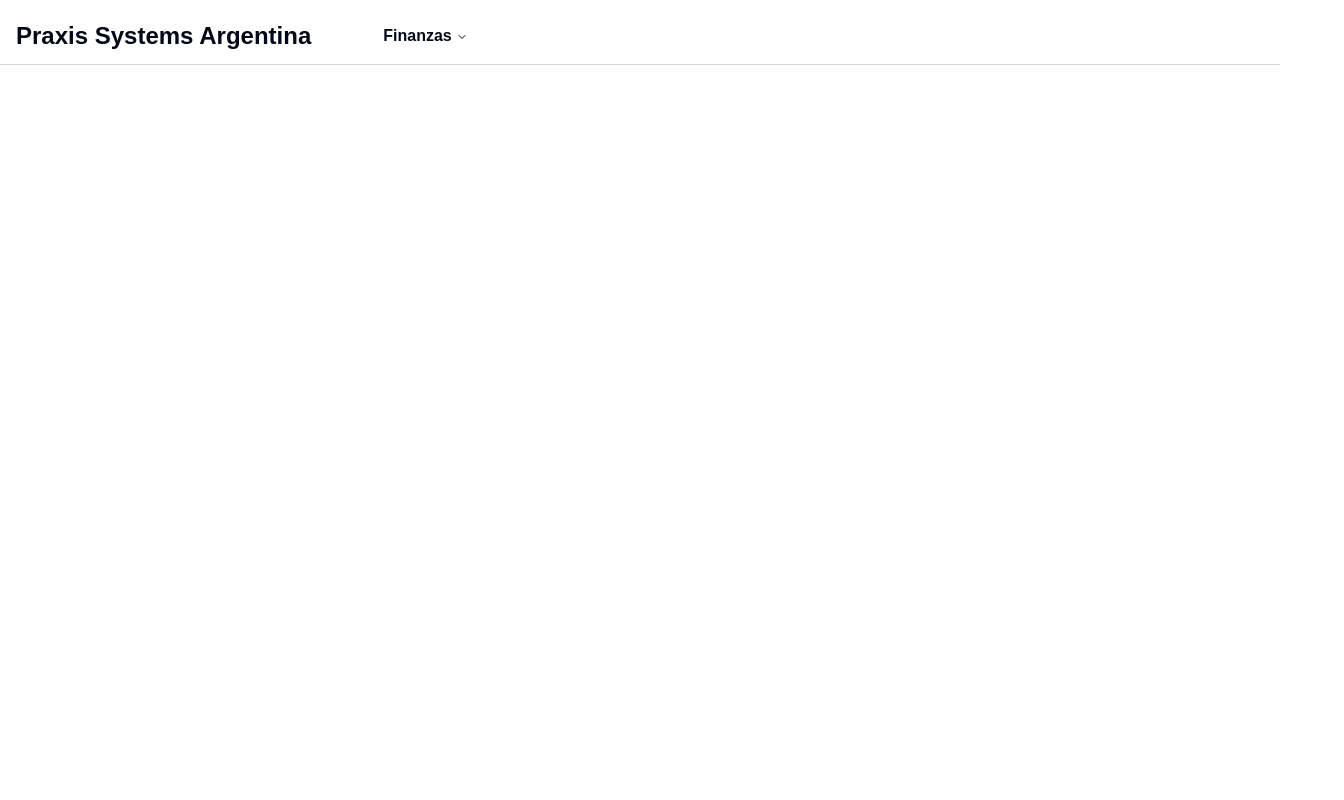
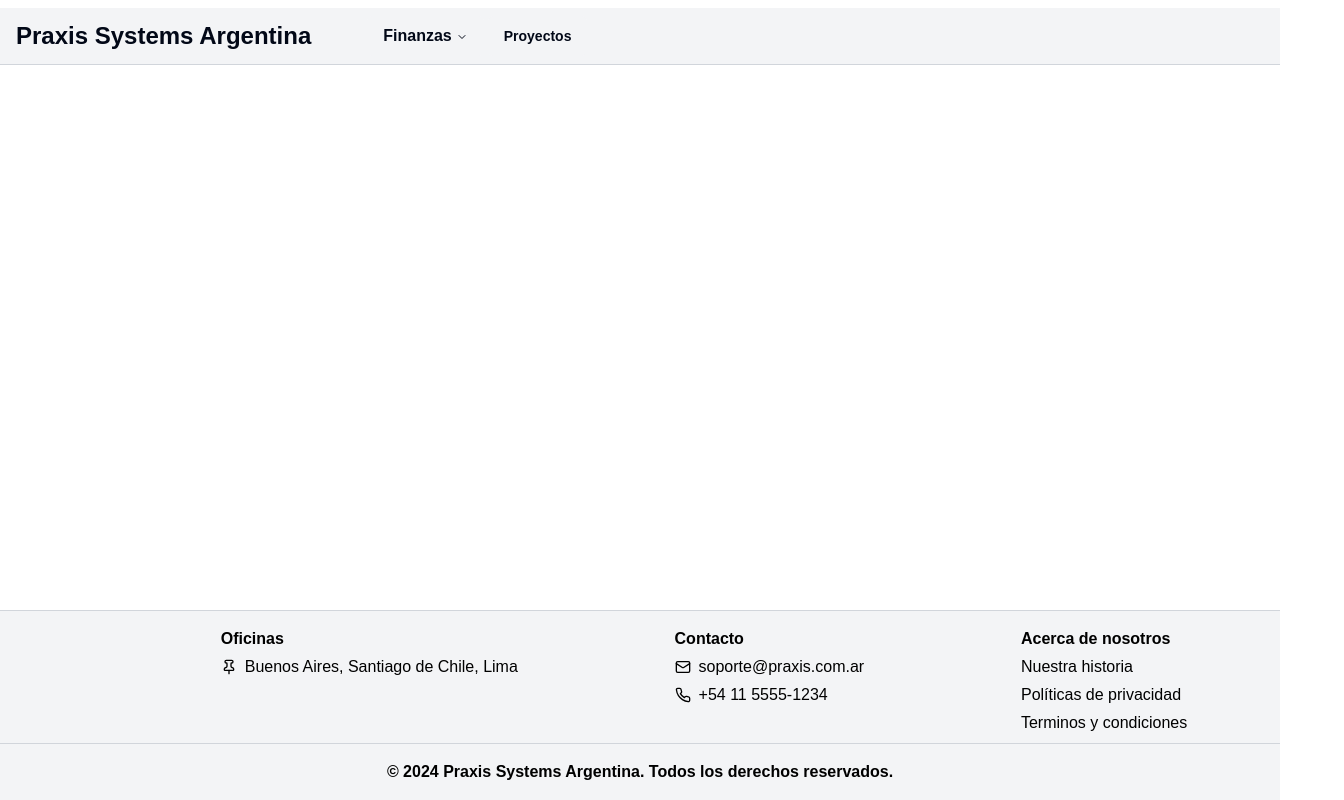
Before and after one commit to S2JuanS2/Sistema-ERP, a Next.js app in the folder frontend/: page / in a window 1280 px wide. Shown: the whole page, 1344 px wide, since content can reach past the window. Built offline with nearby package versions, Linux system fonts and the light colour scheme.

Commit message:
feat: Agregado footer

```diff
--- a/frontend/src/app/layout.tsx
+++ b/frontend/src/app/layout.tsx
@@ -20,6 +20,7 @@ export const metadata: Metadata = {
 };
 
 import 'react-datepicker/dist/react-datepicker.css';
+import Footer from '@/components/Footer';
 
 export default function RootLayout({
   children,
@@ -28,8 +29,11 @@ export default function RootLayout({
 }>) {
   return (
     <html lang="en">
-      <body className={`${geistSans.variable} ${geistMono.variable} antialiased`}>
-        {children}
+      <body
+        className={`${geistSans.variable} ${geistMono.variable} flex flex-col antialiased h-100  min-h-screen`}
+      >
+        <div className="flex-1">{children}</div>
+        <Footer />
         <Toaster />
       </body>
     </html>
--- /dev/null
+++ b/frontend/src/components/Footer.tsx
@@ -0,0 +1,38 @@
+import { Mail, Phone, Pin } from 'lucide-react';
+
+export default function Footer() {
+  return (
+    <div className="bg-gray-100 ">
+      <footer className="border-t border-t-gray-300 text-black pt-2">
+        <div className="container mx-16 flex flex-row justify-evenly py-2">
+          <div className="flex flex-col gap-1">
+            <p className="font-bold ">Oficinas</p>
+            <p className="flex items-center">
+              <Pin size={16} className="mr-2" /> Buenos Aires, Santiago de Chile, Lima{' '}
+            </p>
+          </div>
+          <div className="flex flex-col gap-1">
+            <p className="font-bold">Contacto</p>
+            <p className="flex items-center">
+              <Mail size={16} className="mr-2" />
+              <a href="mailto:soporte@praxis.com.ar">soporte@praxis.com.ar</a>
+            </p>
+            <p className="flex items-center">
+              <Phone size={16} className="mr-2" />
+              +54 11 5555-1234
+            </p>
+          </div>
+          <div className="flex flex-col gap-1">
+            <p className="font-bold ">Acerca de nosotros</p>
+            <p>Nuestra historia</p>
+            <p>Políticas de privacidad</p>
+            <p>Terminos y condiciones </p>
+          </div>
+        </div>
+        <div className="border-t border-t-gray-300 text-black py-4 text-center font-bold">
+          © 2024 Praxis Systems Argentina. Todos los derechos reservados.
+        </div>
+      </footer>
+    </div>
+  );
+}
--- a/frontend/src/components/Navbar.tsx
+++ b/frontend/src/components/Navbar.tsx
@@ -7,6 +7,7 @@ import {
   NavigationMenuLink,
   NavigationMenuList,
   NavigationMenuTrigger,
+  navigationMenuTriggerStyle,
 } from '@/components/ui/navigation-menu';
 import { cn } from '@/lib/utils';
 import Link from 'next/link';
@@ -27,14 +28,14 @@ const finanzas: { title: string; href: string; description: string }[] = [
 
 export default function Navbar() {
   return (
-    <nav className="mt-2 py-2 px-4 flex items-center gap-8 border-b border-b-gray-300">
+    <nav className="mt-2 py-2 px-4 flex items-center gap-8 border-b border-b-gray-300 bg-gray-100">
       <h1 className="text-2xl font-bold mr-6">
         <Link href="/">Praxis Systems Argentina</Link>
       </h1>
       <NavigationMenu>
         <NavigationMenuList>
           <NavigationMenuItem>
-            <NavigationMenuTrigger className="text-md font-semibold">
+            <NavigationMenuTrigger className="text-md font-semibold bg-gray-100 hover:bg-gray-200">
               Finanzas
             </NavigationMenuTrigger>
             <NavigationMenuContent>
@@ -46,6 +47,13 @@ export default function Navbar() {
                 ))}
               </ul>
             </NavigationMenuContent>
+          </NavigationMenuItem>
+          <NavigationMenuItem>
+            <NavigationMenuLink
+              className={`${navigationMenuTriggerStyle()} text-[1rem] font-semibold hover:cursor-pointer bg-gray-100 hover:bg-gray-200`}
+            >
+              Proyectos
+            </NavigationMenuLink>
           </NavigationMenuItem>
         </NavigationMenuList>
       </NavigationMenu>
```
